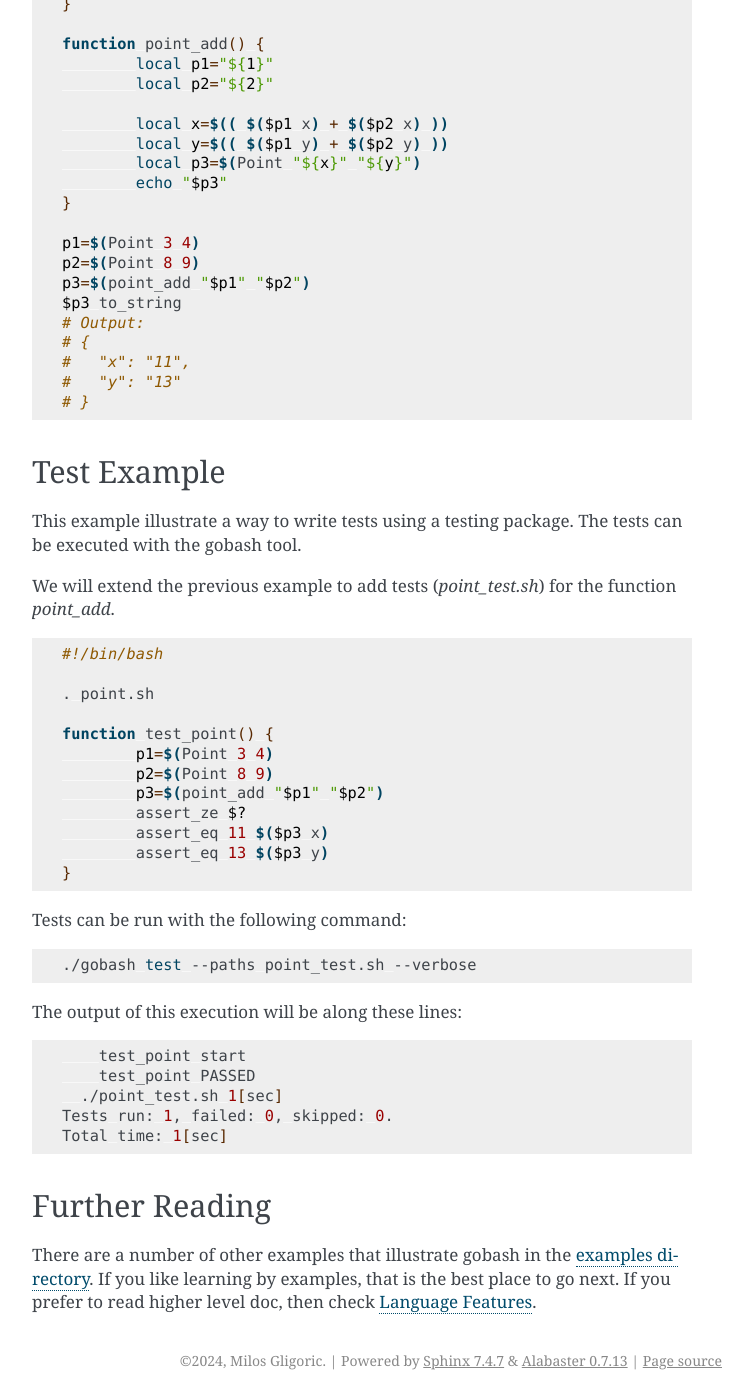
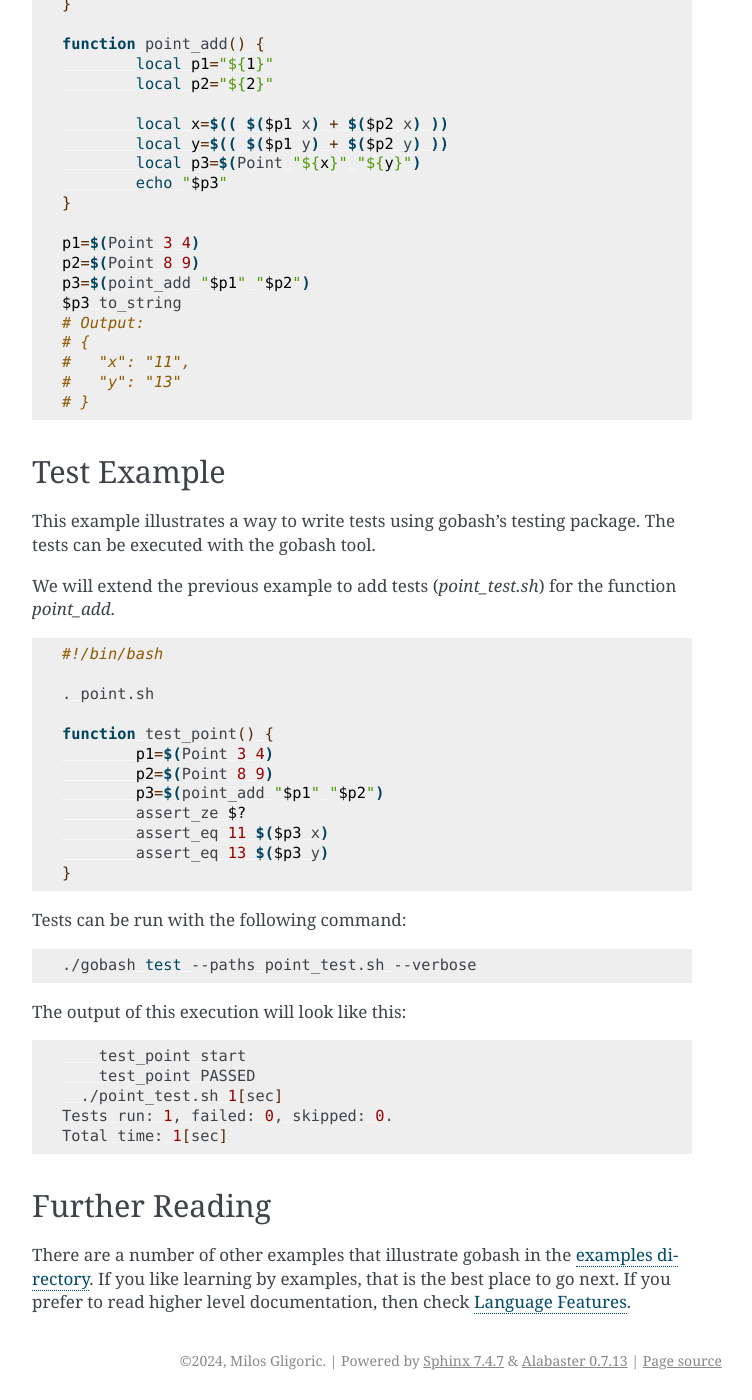
Before and after one commit to EngineeringSoftware/gobash, a Sphinx documentation site: the page built from doc/get-started.rst, in a window 1280 px wide and 1400 px high, scrolled down 1609 px. Shown: the whole window, without its empty margins (388-1140 px from the left). Built offline with Sphinx 7.4.7, drawn with Linux system fonts in a browser that asks for light colours; some of the changed text lies outside the part shown.

Commit message:
comments on documentation (#17)
Co-authored-by: Owolabi Legunsen <legunsen@cornell.edu>

```diff
--- a/doc/get-started.rst
+++ b/doc/get-started.rst
@@ -29,8 +29,8 @@
 
     git clone git@github.com:EngineeringSoftware/gobash
 
-Alternatively, you can avoid cloning the repo and directly source the
-library in your bash script:
+Alternatively, you can avoid cloning the repo and directly `source`
+the library in your bash script:
 
 .. code-block:: bash
 
@@ -107,8 +107,8 @@
 Test Example
 ------------
 
-This example illustrate a way to write tests using a testing package.
-The tests can be executed with the gobash tool.
+This example illustrates a way to write tests using gobash's testing
+package.  The tests can be executed with the gobash tool.
 
 We will extend the previous example to add tests (`point_test.sh`) for
 the function `point_add`.
@@ -134,7 +134,7 @@
 
     ./gobash test --paths point_test.sh --verbose
 
-The output of this execution will be along these lines:
+The output of this execution will look like this:
 
 .. code-block:: bash
 
@@ -151,7 +151,7 @@
 `examples directory
 <https://github.com/EngineeringSoftware/gobash/tree/main/examples/README.md>`_.
 If you like learning by examples, that is the best place to go next.
-If you prefer to read higher level doc, then check
+If you prefer to read higher level documentation, then check
 :doc:`language`.
 
 .. toctree::
```
Also changed, not shown: doc/design.rst (+4 -3 lines), doc/index.rst (+5 -4 lines), doc/motivation.rst (+4 -3 lines).
